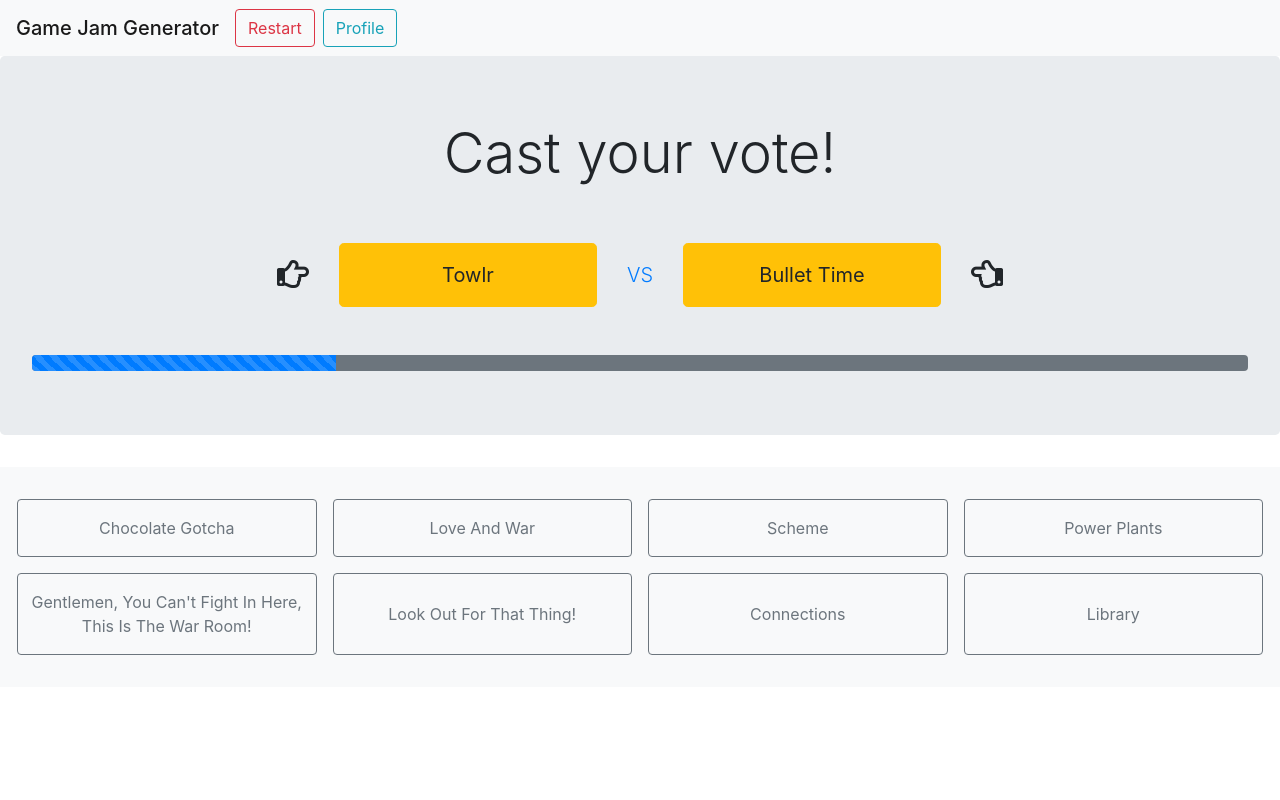
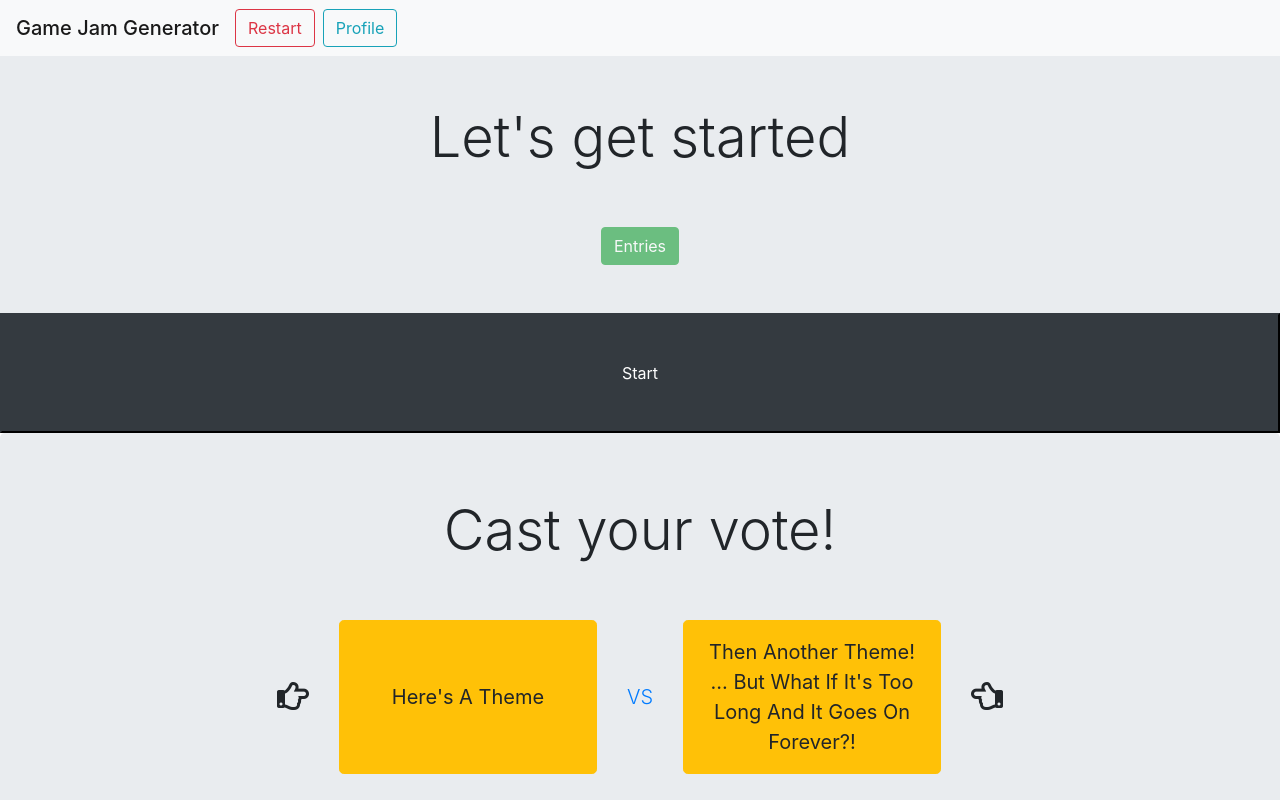
Before and after one commit to maxhimmel/GameJamThemeGenerator, a website built with Parcel: page index.html in a window 1280 px wide. Shown: the top 800 px of the page. Built offline with nearby package versions, Linux system fonts and the light colour scheme; files whose address does not match are found by name.

Commit message:
+ Added config settings widget + removed explicit IDs for voting buttons + Reorganized dependency links into more relatable groups

```diff
--- a/index.html
+++ b/index.html
@@ -6,14 +6,17 @@
 
 	<title>Game Jam Theme Generator</title>
 
+    <!--Bootstrap-->
     <link rel="stylesheet" type="text/css" href="node_modules/bootstrap/dist/css/bootstrap.css">
     <link rel="stylesheet" type="text/css" href="node_modules/@fortawesome/fontawesome-free/css/all.css">
-
     <script type="text/javascript" src="node_modules/jquery/dist/jquery.js"></script>
     <script type="text/javascript" src="node_modules/popper.js/dist/umd/popper.js"></script>
     <script type="text/javascript" src="node_modules/bootstrap/dist/js/bootstrap.bundle.js"></script>
+
+    <!--Misc-->
     <script type="text/javascript" src="node_modules/@fortawesome/fontawesome-free/js/all.js"></script>
 
+    <!--Game Jam Generator-->
     <link rel="stylesheet" type="text/css" href="assets/css/styles.css">
 </head>
 <body>
@@ -37,6 +40,29 @@
         </div>
     </nav>
 
+    <div class="container-fluid pt-5 text-center" style="background-color: #e9ecef;" id="settingsContainer">
+        <h1 class="display-4">Let's get started</h1>
+
+        <div class="row row-cols-1">
+            <div class="col py-5">
+                <div class="btn-group btn-group-toggle" data-toggle="buttons" id="entryOptionsLayout">
+
+                    <label class="btn btn-success disabled" disabled>
+                        Entries
+                        <input type="radio"> <!--jQuery throws an error is this doesn't have an input tag-->
+                    </label>
+                    <!-- Our app will propagate these with buttons -->
+                </div>
+            </div>
+
+            <div style="height: 15vh !important;">
+                <button type="submit" class="btn-dark w-100 h-100" id="confirmConfigSettingsButton">
+                    Start
+                </button>
+            </div>
+        </div>
+    </div>
+
     <div class="jumbotron text-center" id="votingContainer">
         <h1 class="display-4">Cast your vote!</h1>
 
@@ -49,7 +75,7 @@
                         <i class="far fa-hand-point-right fa-2x"></i>
                     </div>
                     <div class="col col">
-                        <button type="button" class="btn btn-warning btn-lg py-3 h-100 w-100 text-capitalize" id="leftVotingTheme">
+                        <button type="button" class="btn btn-warning btn-lg py-3 h-100 w-100 text-capitalize">
                             Here's a theme
                         </button>
                     </div>
@@ -61,7 +87,7 @@
 
                 <div class="col col-4 row">
                     <div class="col col">
-                        <button type="button" class="btn btn-warning btn-lg py-3 h-100 w-100 text-capitalize" id="rightVotingTheme">
+                        <button type="button" class="btn btn-warning btn-lg py-3 h-100 w-100 text-capitalize">
                             Then another theme! ... But what if it's too long and it goes on forever?!
                         </button>
                     </div>
@@ -75,7 +101,7 @@
         </div>
 
         <div class="progress bg-secondary">
-            <div class="progress-bar bg-primary progress-bar-striped progress-bar-animated" name="voting-progress" role="progressbar" style="width: 25%" aria-valuenow="25" aria-valuemin="0" aria-valuemax="100"></div>
+            <div class="progress-bar bg-primary progress-bar-striped progress-bar-animated" id="votingProgress" role="progressbar" style="width: 0%" aria-valuenow="0" aria-valuemin="0" aria-valuemax="100"></div>
         </div>
     </div>
 
```
